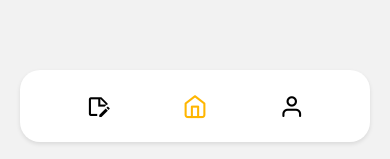
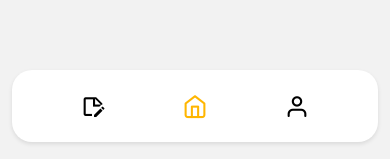
Before and after one commit to 2025-OZMate/OzMate-ReactNative, a React Native app: screen /Test in a window 390 px wide. Shown: the part 682-841 px from the top of the page. Built offline with nearby package versions, Linux system fonts and the light colour scheme.

Commit message:
design : 내부 여백 줌

```diff
--- a/components/common/BottomNav.js
+++ b/components/common/BottomNav.js
@@ -45,8 +45,7 @@ export default function BottomNav() {
                 tabBarStyle: {
                     position: 'absolute',
                     bottom: 20,
-                    left: 20,
-                    right: 20,
+                    marginHorizontal: 12,
                     borderRadius: 20,
                     backgroundColor: '#FFF',
                     height: 72,
```
